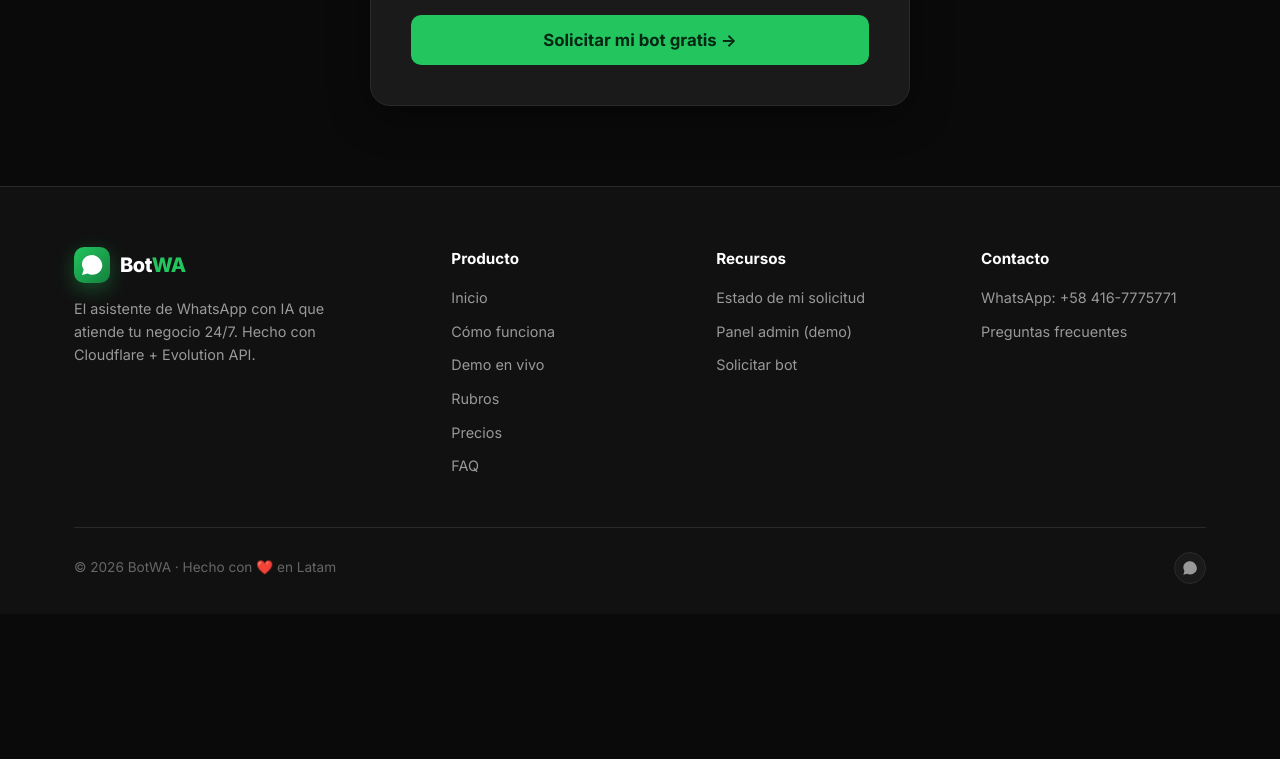
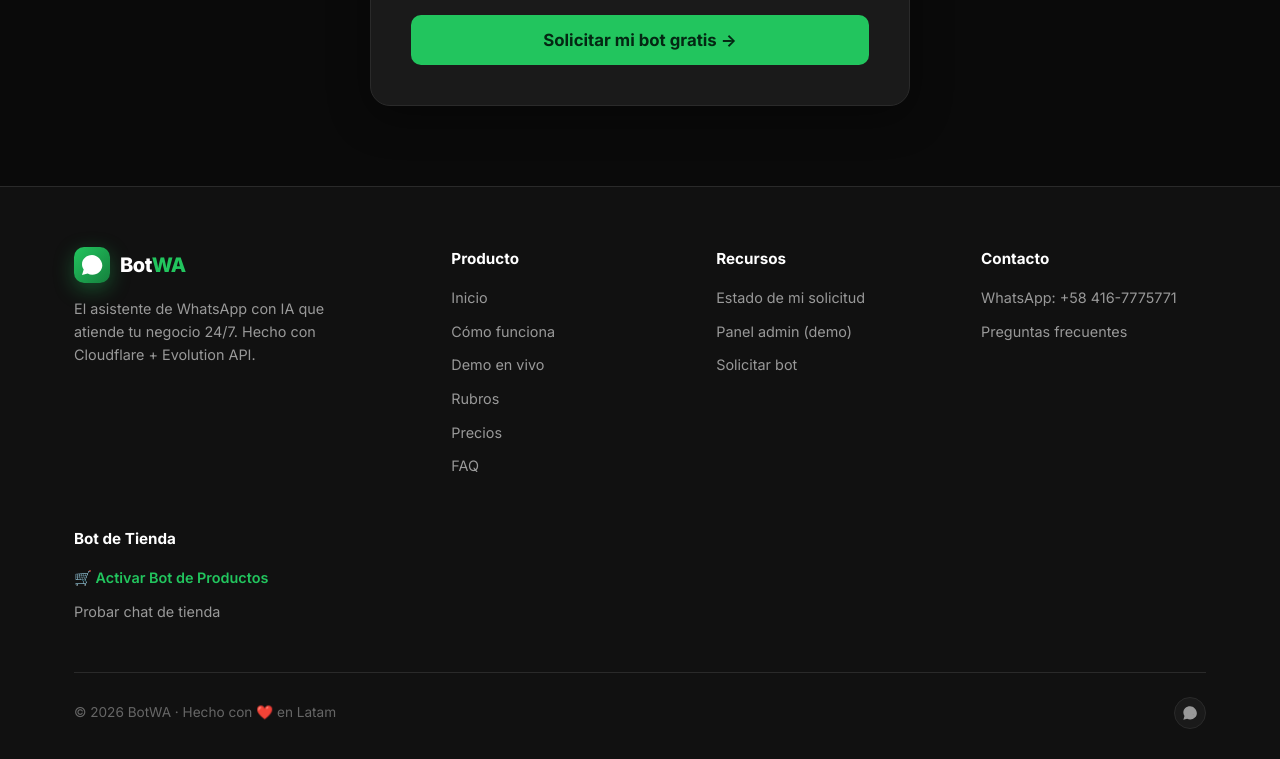
Before and after one commit to bboymak3/sgc-saas, a plain HTML site: page index.html in a window 1280 px wide. Shown: the part 5862-6621 px from the top of the page. Before the commit the page ends 6476 px from the top, so only its background shows below. Drawn offline with Linux system fonts and the light colour scheme.

Commit message:
feat: agregar link a SGC Tienda en el footer

```diff
--- a/index.html
+++ b/index.html
@@ -1048,6 +1048,13 @@
             <li><a href="#faq">Preguntas frecuentes</a></li>
           </ul>
         </div>
+        <div class="footer-col">
+          <h4>Bot de Tienda</h4>
+          <ul>
+            <li><a href="https://sgc-tienda.pages.dev/admin" target="_blank" rel="noopener" style="color:#22c55e;font-weight:600">🛒 Activar Bot de Productos</a></li>
+            <li><a href="https://sgc-tienda.pages.dev/chat?t=1" target="_blank" rel="noopener">Probar chat de tienda</a></li>
+          </ul>
+        </div>
       </div>
       <div class="footer-bottom">
         <div>© 2026 BotWA · Hecho con ❤️ en Latam</div>
```
